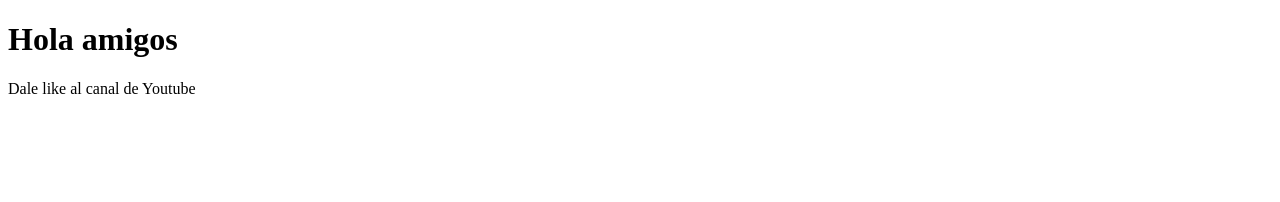
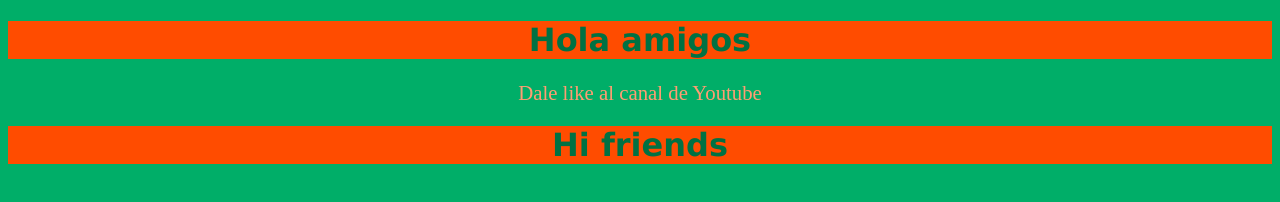
Before and after one commit to fernandocas14/WEB, a plain HTML site: page index.html in a window 1280 px wide. Drawn offline with Linux system fonts and the light colour scheme.

Commit message:
Update index.html

```diff
--- a/index.html
+++ b/index.html
@@ -3,10 +3,18 @@
 <head>
 <title>Página Web Fer</title>
 </head>
-<body>
 
-<h1>Hola amigos</h1>
+<style>
+body {background-color: #00AE68;}
+h1   {background-color:#FF4C00; color:#007143; font-family:verdana;text-align:center}
+p    {color:#FF9D73; font-size:130%;text-align:center;}
+</style>
+
+<h1> Hola amigos</h1>
+
 <p>Dale like al canal de Youtube</p>
+
+<h1>Hi friends</h1>
 
 </body>
 </html>
```
